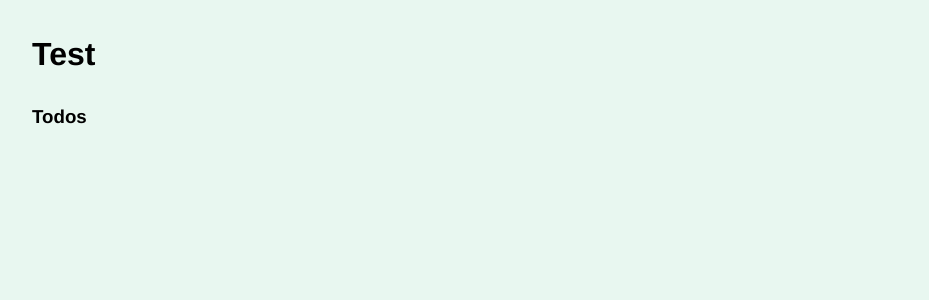
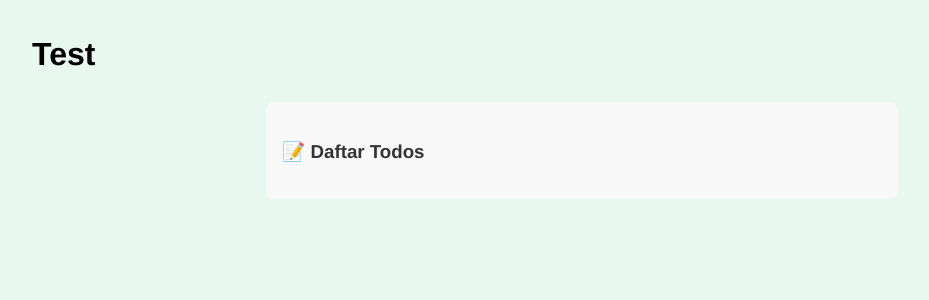
Before and after one commit to trianandafajar/vuex_todo_manager, a Vue app: page / in a window 1280 px wide. Shown: the top 300 px of the page, without its empty margins (58-987 px from the left). Built offline with nearby package versions, Linux system fonts and the light colour scheme.

Commit message:
Update Todo Component

```diff
--- a/src/components/Todos.vue
+++ b/src/components/Todos.vue
@@ -1,6 +1,6 @@
 <template>
-  <div class="">
-    <h3>Todos</h3>
+  <div class="todos-wrapper">
+    <h3>📝 Daftar Todos</h3>
     <div class="todos">
       <div class="todo" v-for="todo in allTodos" :key="todo.id">
         {{ todo.title }}
@@ -18,4 +18,32 @@ export default {
 };
 </script>
 
-<style></style>
+<style scoped>
+.todos-wrapper {
+  max-width: 600px;
+  margin: 20px auto;
+  padding: 1rem;
+  background-color: #f9f9f9;
+  border-radius: 8px;
+}
+
+h3 {
+  margin-bottom: 1rem;
+  color: #333;
+}
+
+.todos {
+  display: flex;
+  flex-direction: column;
+  gap: 10px;
+}
+
+.todo {
+  padding: 10px 15px;
+  background-color: #ffffff;
+  border: 1px solid #e0e0e0;
+  border-radius: 5px;
+  font-size: 16px;
+  color: #444;
+}
+</style>
```
